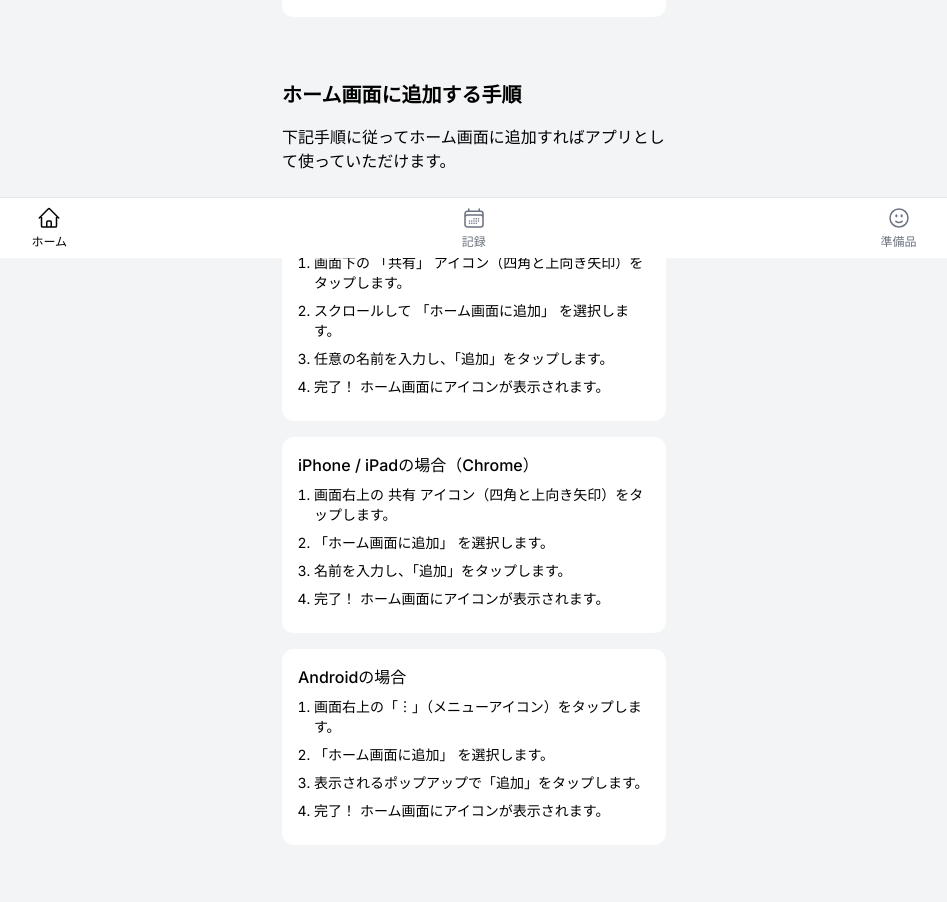
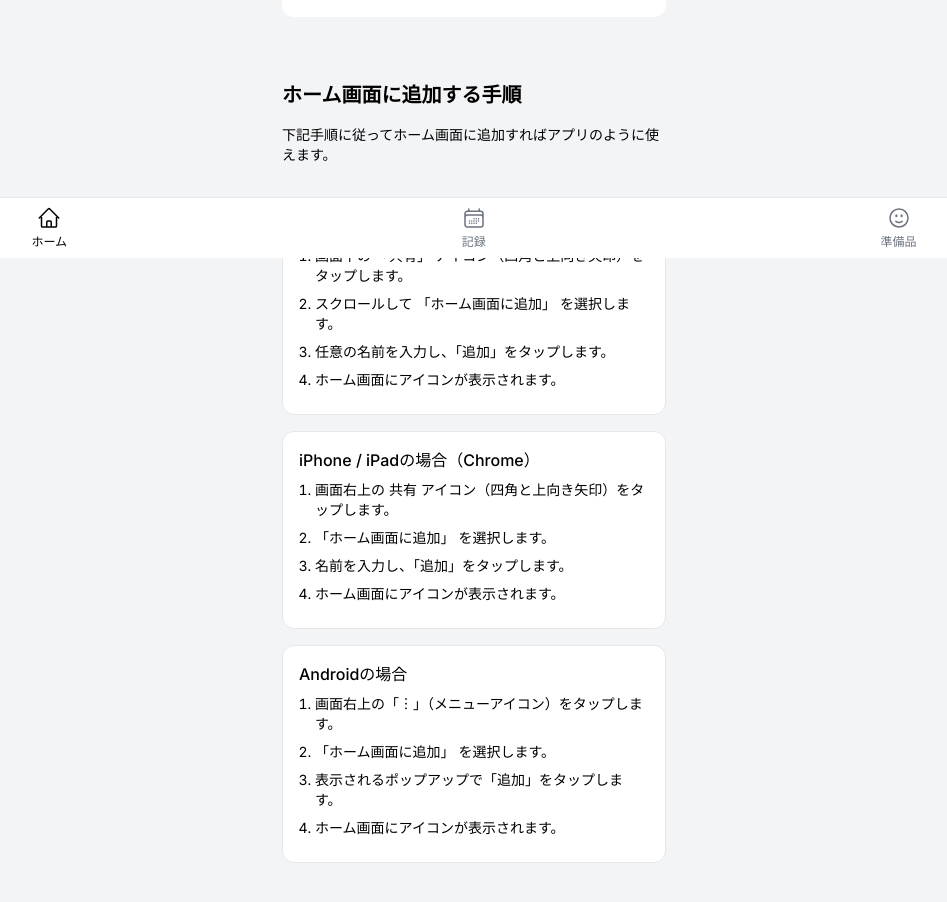
Before and after one commit to bokuhakubo/birth-journey, a Next.js app: page / in a window 1280 px wide. Shown: the part 542-1444 px from the top of the page, without its empty margins (166-1113 px from the left). Built offline with nearby package versions, Linux system fonts and the light colour scheme.

Commit message:
fix: pwa flow

```diff
--- a/src/app/components/InfoSection.jsx
+++ b/src/app/components/InfoSection.jsx
@@ -33,32 +33,32 @@ export default function InfoSection({ daysLeft, weeks, days, months, isPWA }) {
         {!isPWA && (
           <div className='max-w-sm mx-auto mt-16'>
             <h2 className='font-bold text-xl mb-4'>ホーム画面に追加する手順</h2>
-            <p>下記手順に従ってホーム画面に追加すればアプリとして使っていただけます。</p>
-            <div className='mt-8 p-4 bg-white rounded-xl'>
+            <p className='text-sm'>下記手順に従ってホーム画面に追加すればアプリのように使えます。</p>
+            <div className='mt-8 p-4 bg-white border border-gray-200 rounded-xl'>
               <h3 className='font-medium mb-2'>iPhone / iPadの場合（Safari）</h3>
               <ol className='list-decimal pl-4 text-sm'>
                 <li className='mb-2'>画面下の 「共有」 アイコン（四角と上向き矢印）をタップします。</li>
                 <li className='mb-2'>スクロールして 「ホーム画面に追加」 を選択します。</li>
                 <li className='mb-2'>任意の名前を入力し、「追加」をタップします。</li>
-                <li className='mb-2'>完了！ ホーム画面にアイコンが表示されます。</li>
+                <li className='mb-2'>ホーム画面にアイコンが表示されます。</li>
               </ol>
             </div>
-            <div className='mt-4 p-4 bg-white rounded-xl'>
+            <div className='mt-4 p-4 bg-white border border-gray-200 rounded-xl'>
               <h3 className='font-medium mb-2'>iPhone / iPadの場合（Chrome）</h3>
               <ol className='list-decimal pl-4 text-sm'>
                 <li className='mb-2'>画面右上の 共有 アイコン（四角と上向き矢印）をタップします。</li>
                 <li className='mb-2'>「ホーム画面に追加」 を選択します。</li>
                 <li className='mb-2'>名前を入力し、「追加」をタップします。</li>
-                <li className='mb-2'>完了！ ホーム画面にアイコンが表示されます。</li>
+                <li className='mb-2'>ホーム画面にアイコンが表示されます。</li>
               </ol>
             </div>
-            <div className='mt-4 p-4 bg-white rounded-xl'>
+            <div className='mt-4 p-4 bg-white border border-gray-200 rounded-xl'>
               <h3 className='font-medium mb-2'>Androidの場合</h3>
               <ol className='list-decimal pl-4 text-sm'>
                 <li className='mb-2'>画面右上の「︙」（メニューアイコン）をタップします。</li>
                 <li className='mb-2'>「ホーム画面に追加」 を選択します。</li>
                 <li className='mb-2'>表示されるポップアップで「追加」をタップします。</li>
-                <li className='mb-2'>完了！ ホーム画面にアイコンが表示されます。</li>
+                <li className='mb-2'>ホーム画面にアイコンが表示されます。</li>
               </ol>
             </div>
           </div>
```
Also changed, not shown: 1 other file (tests, documents, lock files or other folders).
